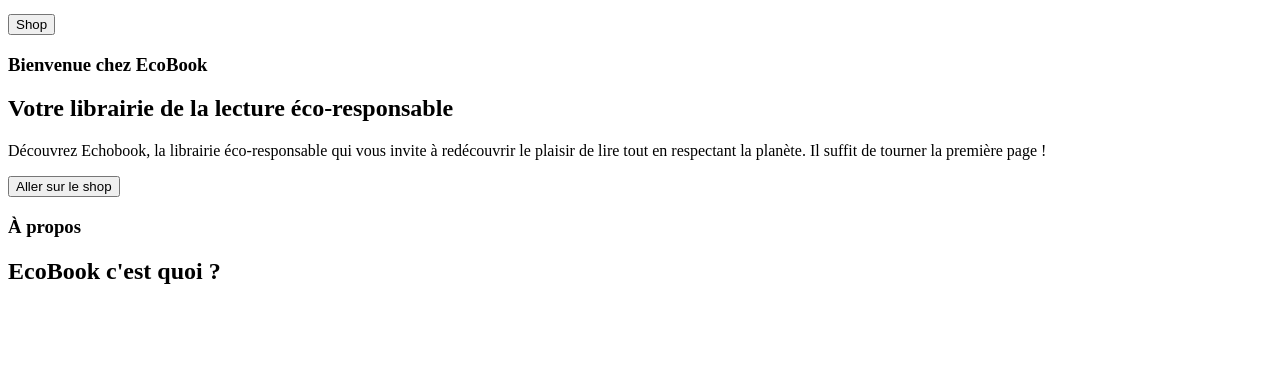
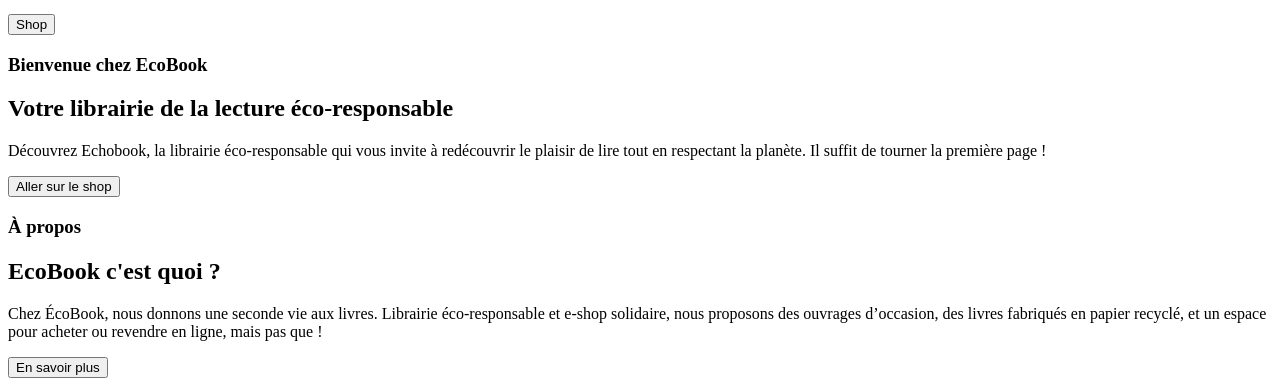
Before and after one commit to Sperlido/site-webacademie, a plain HTML site: page index.html in a window 1280 px wide. Shown: the part 647-1033 px from the top of the page. Before the commit the page ends 952 px from the top, so only its background shows below. Drawn offline with Linux system fonts and the light colour scheme.

Commit message:
Ajout du paragraphe à propos de l'acceuil

```diff
--- a/index.html
+++ b/index.html
@@ -33,7 +33,9 @@
             <div class="container-2">
                 <h3>À propos</h3>
                 <h1>EcoBook c'est quoi ?</h1>
-                <p></p>
+                <p>Chez ÉcoBook, nous donnons une seconde vie aux livres.
+Librairie éco-responsable et e-shop solidaire, nous proposons des ouvrages d’occasion, des livres fabriqués en papier recyclé, et un espace pour acheter ou revendre en ligne, mais pas que !</p>
+<button class="button">En savoir plus</button>
             </div>
         </section>
     </header>
```
